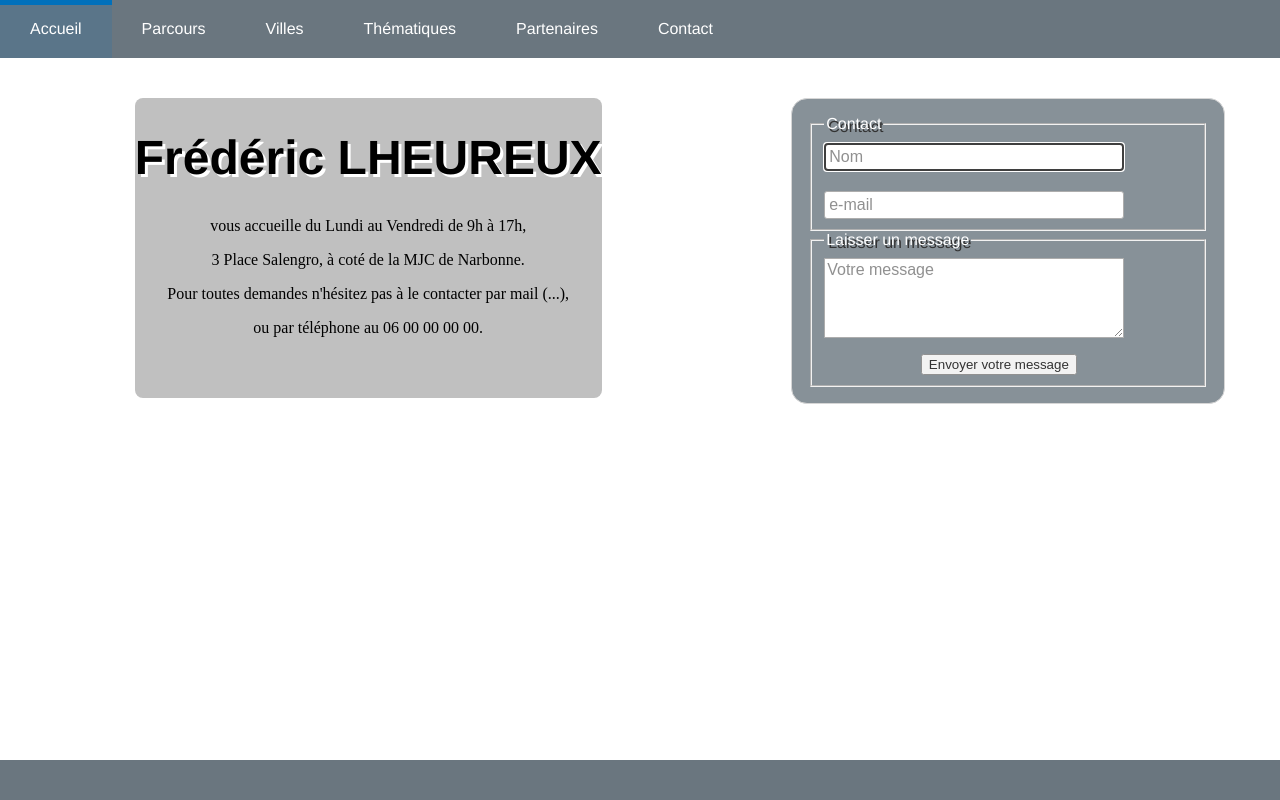
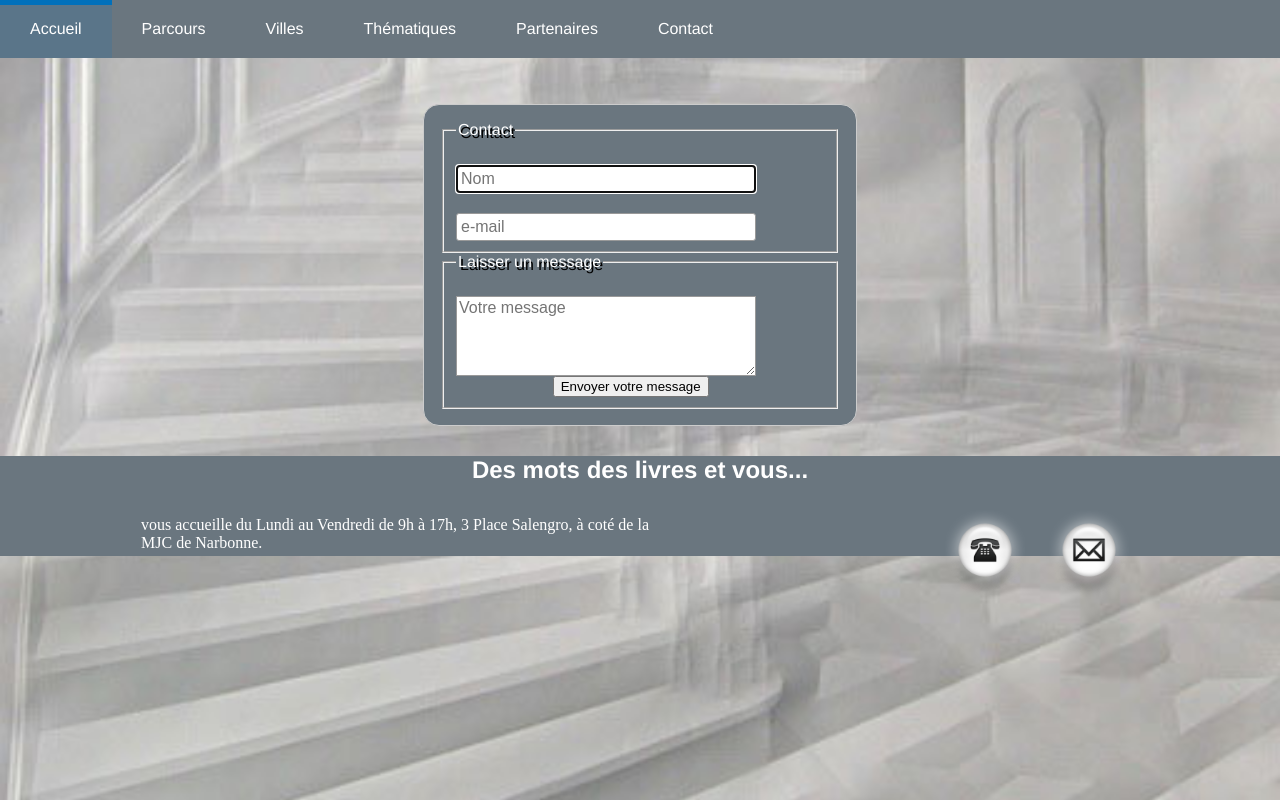
Before and after one commit to crazychouwi/Sitejeu2piste, a PHP site: page /Sitejeu2piste/contact.html in a window 1280 px wide. Run offline with PHP 8.4, Linux system fonts and the light colour scheme.

```diff
--- a/assets/css/carousel.css
+++ b/assets/css/carousel.css
@@ -265,8 +265,12 @@ nav input[type=checkbox]:checked ~ ul{
 .enteteAccueil{
   align-self: center;
 }
-.logo{
-margin: 3px;
+.logo span{
+  visibility: hidden;
+}
+.logo img:hover + span{
+  visibility: visible;
+  background-color: white;
 }
 .bande{
   width: 95%;
@@ -353,6 +357,12 @@ input{
   margin: 0;
   padding: 0;
 }
+.contactHtml{
+  background-image: url('../img/papier.jpg');
+  background-position: center;
+  background-size: cover;
+  background-repeat: no-repeat;
+}
 /*mise en forme de la page parcoursback.php*/
 .parcoursPhp{
   background-image: url('../img/narbonne.jpg');
@@ -376,7 +386,7 @@ input{
   flex-wrap: wrap;
 }
 #parcours{
-width: 300px;
+width: 400px;
 height: auto;
 background-color: rgba(136,204,255,0.4);
 margin: 5px;
@@ -401,21 +411,22 @@ border: 1px solid black;
 /*mise en forme de la page parcoursback.php*/
 
 /*formulaire contact*/
-.formContact{
-  width: 100%;
-  height: 300px;
-  margin: 40px;
+.mail{
+  padding: 30px;
+}
+#formContact{
+width: 100%;
+height: 100px;
+background-color: #6A767F;
+color:white;
+}
+#formContact h1{
+  font-size: 1.5em;
+  font-family: Helvetica, Arial, sans-serif;
+  margin-top: 0;
+}
+/*formulaire contact*/
+.infos{
   display: flex;
   justify-content: space-around;
-  align-self: center;
 }
-#formContact{
-  background-color: silver;
-  text-align: center;
-  border-radius: 8px;
-}
-#formContact h1{
-  font-family: Helvetica, Arial, sans-serif;
-  text-shadow: 3px 3px white;
-}
-/*formulaire contact*/
--- a/assets/css/contact.css
+++ b/assets/css/contact.css
@@ -8,9 +8,8 @@ form {
     border-radius: 1em;
     font-family: Helvetica, Arial,sans-serif;
     background-color: #6A767F;
-    opacity: 0.8;
 }
-form div + div {
+.champs {
     margin-top: 1em;
 }
 label {
--- a/contact.html
+++ b/contact.html
@@ -41,30 +41,23 @@
   </ul>
 </nav>
 </div>
-<div class="formContact">
-<div id="formContact">
-<h1>Frédéric LHEUREUX </h1>
-<p>vous accueille du Lundi au Vendredi de 9h à 17h,</p>
-<p>3 Place Salengro, à coté de la MJC de Narbonne.</p>
-<p>Pour toutes demandes n'hésitez pas à le contacter par mail (...),</p>
-<p>ou par téléphone au 06 00 00 00 00.</p>
-</div>
-<div class="">
-  <form class="" action="envoi.php" method="post">
+
+<div class="mail">
+  <form class="champs" action="envoi.php" method="post">
     <fieldset>
       <legend>Contact</legend>
-    <div class="">
+    <div class="champs">
       <label for="nom"></label>
       <input type="text" id="nom" name="user_name" placeholder="Nom" autofocus/>
     </div>
-    <div class="">
+    <div class="champs">
       <label for="courriel"></label>
       <input type="email" id="courriel" name="user_email" placeholder="e-mail" required/>
     </div>
   </fieldset>
   <fieldset>
     <legend>Laisser un message</legend>
-    <div class="">
+    <div class="champs">
       <label for="message"></label>
       <textarea id="message" name="user_message" placeholder="Votre message"></textarea>
     </div>
@@ -75,7 +68,20 @@
   </fieldset>
   </form>
 </div>
-</div>
-<footer id="footer"></footer>
+
+  <div id="formContact">
+  <h1>Des mots des livres et vous...</h1>
+  <div class="infos">
+  <div style="width:40%">
+    <p>vous accueille du Lundi au Vendredi de 9h à 17h,
+      3 Place Salengro, à coté de la MJC de Narbonne.
+    </p>
+  </div>
+  <div class="icon">
+      <a href=""><img src="assets/img/icon-tel.png" style="width:100px" alt=""></a>
+      <a href="#"><img src="assets/img/icon-mail.png" style="width:100px" alt=""></a>
+  </div>
+  </div>
+  </div>
 </body>
 </html>
```
Also changed, not shown: index.html (+5 -2 lines), assets/img/contact.jpg (added), assets/img/hibou.gif (added), assets/img/hiboufavicon.gif (added), assets/img/icon-mail.png (added), assets/img/icon-tel.png (added), assets/img/power-button.png (added).
